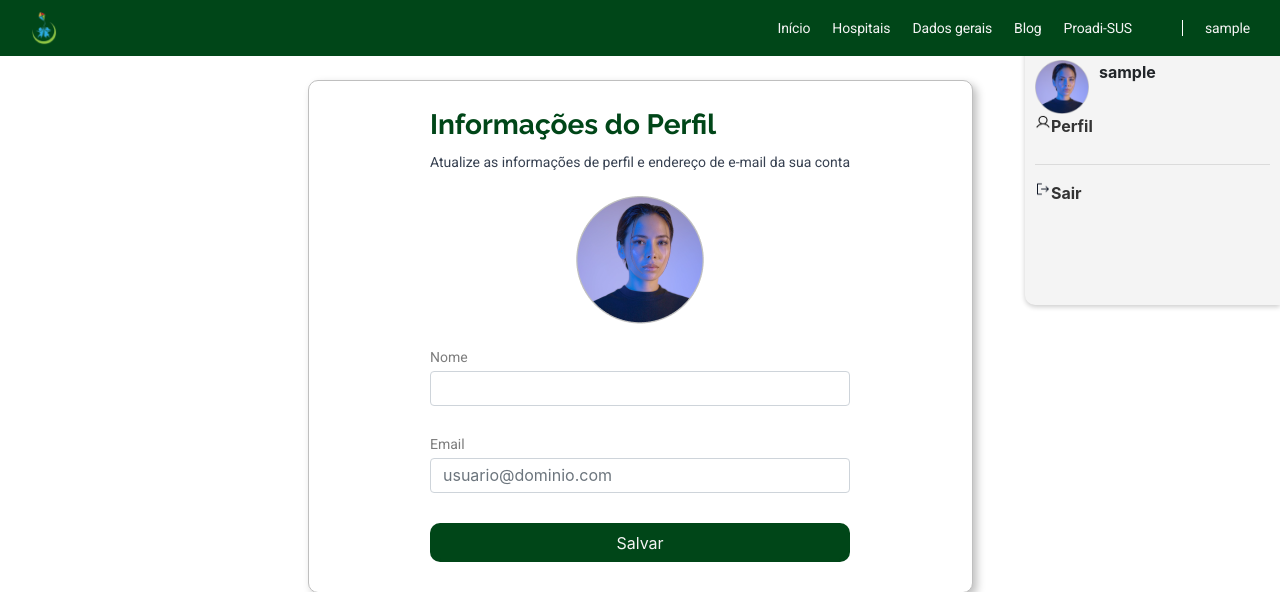
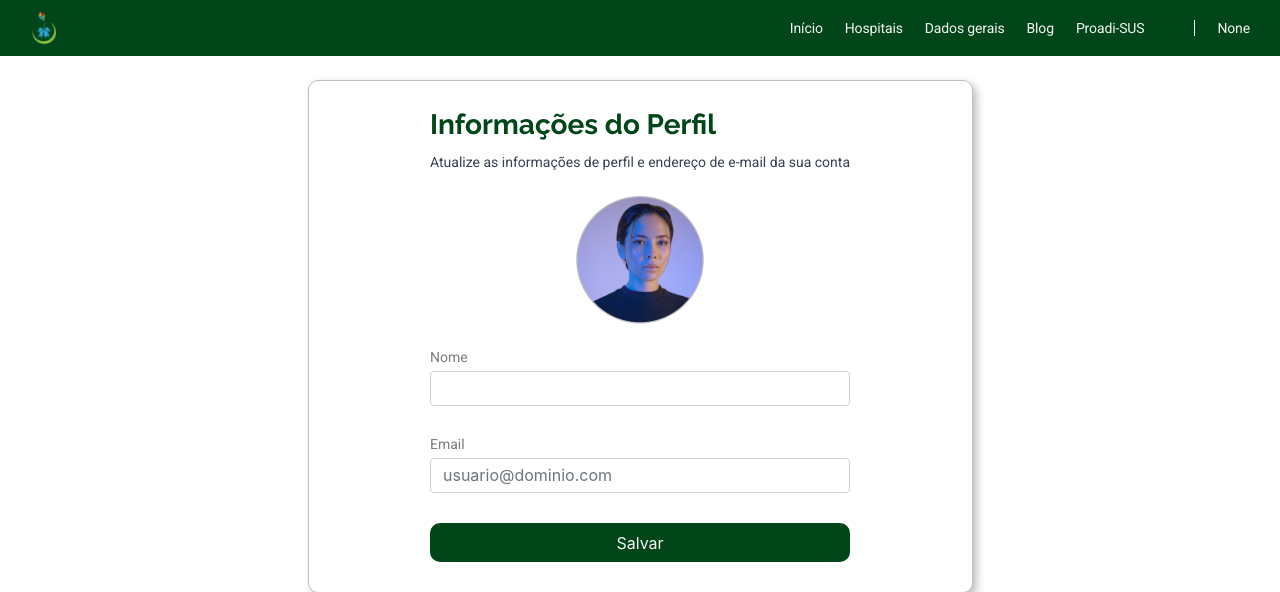
Before and after one commit to Daiene/Pixels, a Flask app: page /perfil in a window 1280 px wide. Shown: the top 592 px of the page. Run offline with Flask 3, Linux system fonts and the light colour scheme; the visitor is signed in with stand-in values (Sample User, id 1); some libraries are stand-ins or nearby versions.

Commit message:
correção do menu de perfil(ele ficava aberto quando mudava de pagina)

```diff
--- a/src/static/style/main.css
+++ b/src/static/style/main.css
@@ -25,6 +25,7 @@
 /* normalização do layout do navegador */
 
 * {
+    scroll-behavior: smooth;
     margin: 0;
     padding: 0;
     border: 0;
@@ -119,6 +120,7 @@
 }
 
 .tela_perfil_nome {
+    display: none;
     position: fixed;
     right: 0;
     top: 50px;
```
